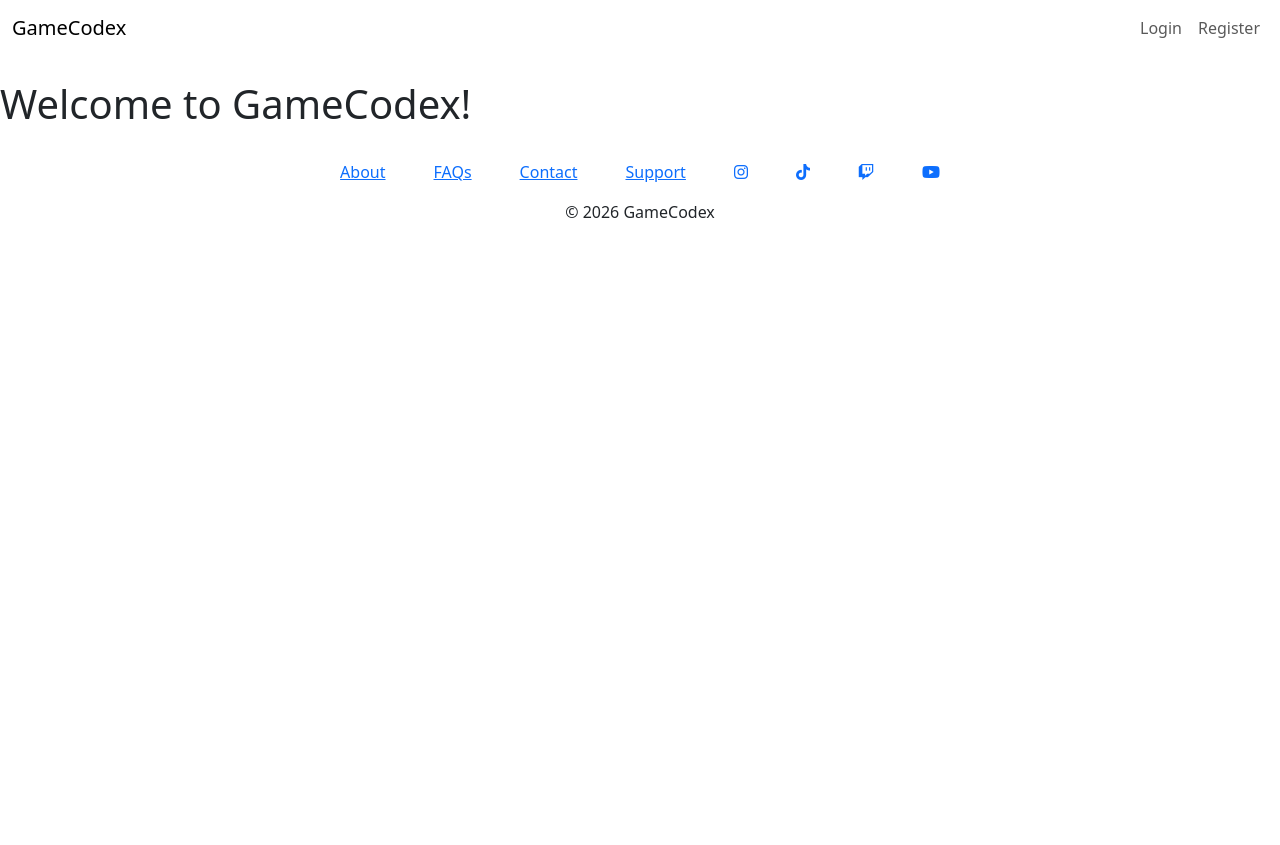
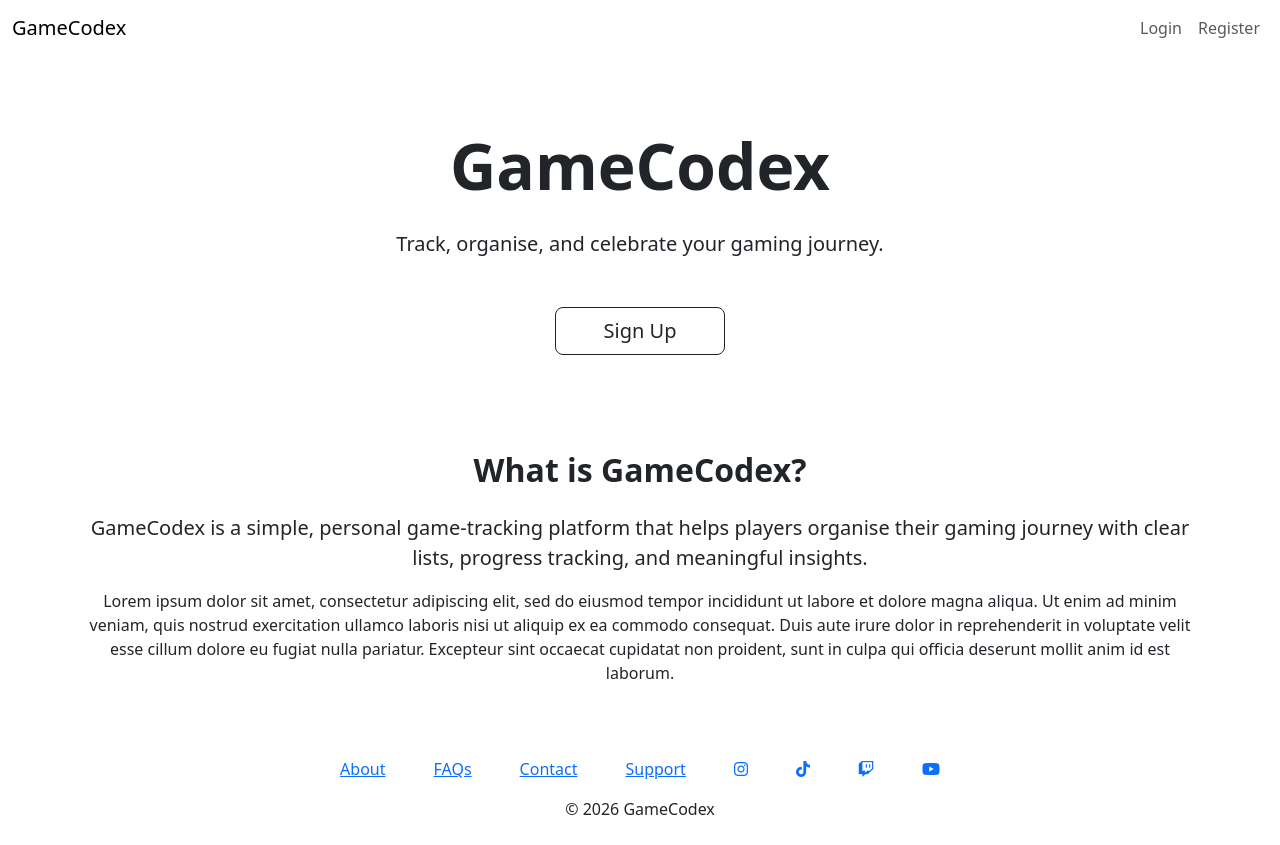
Before and after one commit to louisfjames/gamecodex, a Django app: page / in a window 1280 px wide. Before the commit the page ends 218 px from the top, so only its background shows below. Run offline with Django 4.2, Linux system fonts and the light colour scheme; some libraries are stand-ins or nearby versions.

Commit message:
feat: adding structure and content to home page

```diff
--- a/templates/core/home.html
+++ b/templates/core/home.html
@@ -3,5 +3,20 @@
 {% block title %}Home | GameCodex{% endblock %}
 
 {% block content %}
-<h1>Welcome to GameCodex!</h1>
+    <!-- Hero Section -->
+    <section class="d-flex flex-column justify-content-center align-items-center text-center py-5">
+        <div class="container">
+            <h1 class="display-3 fw-bold mb-4">GameCodex</h1>
+            <p class="lead mb-5">Track, organise, and celebrate your gaming journey.</p>
+            <a href="#" class="btn btn-outline-dark btn-lg px-5">Sign Up</a>
+        </div>
+    </section>
+
+    <!-- Vision Section -->
+    <section class="container text-center my-5">
+        <h2 class="mb-4 fw-bold">What is GameCodex?</h2>
+        <p class="lead">GameCodex is a simple, personal game‑tracking platform that helps players organise their gaming journey with clear lists, progress tracking, and meaningful insights.</p>
+        <p>Lorem ipsum dolor sit amet, consectetur adipiscing elit, sed do eiusmod tempor incididunt ut labore et dolore magna aliqua. Ut enim ad minim veniam, quis nostrud exercitation ullamco laboris nisi ut aliquip ex ea commodo consequat. Duis aute irure dolor in reprehenderit in voluptate velit esse cillum dolore eu fugiat nulla pariatur. Excepteur sint occaecat cupidatat non proident, sunt in culpa qui officia deserunt mollit anim id est laborum.</p>
+    </section>
+
 {% endblock %}
```
Also changed, not shown: templates/base.html (+4 -4 lines).
